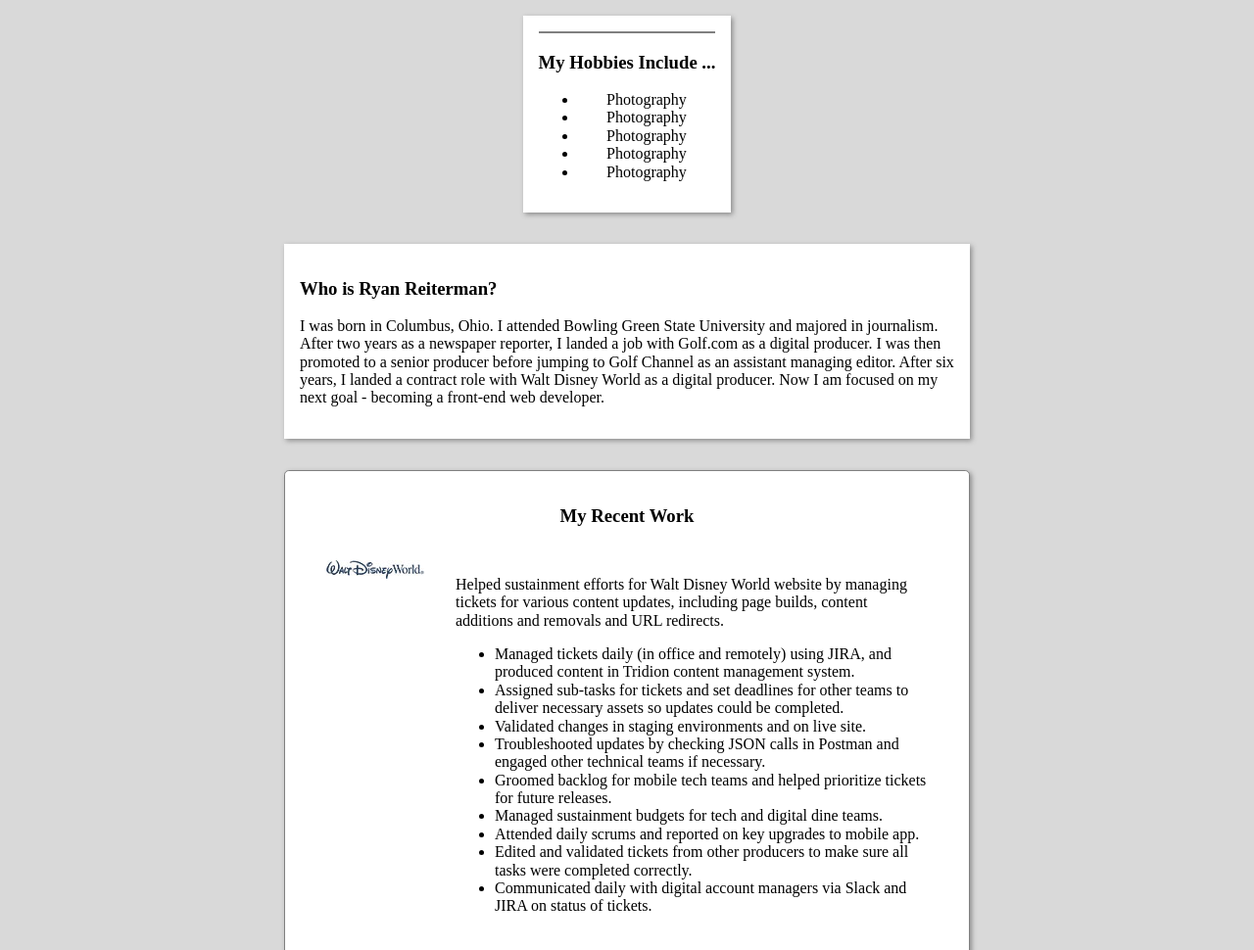
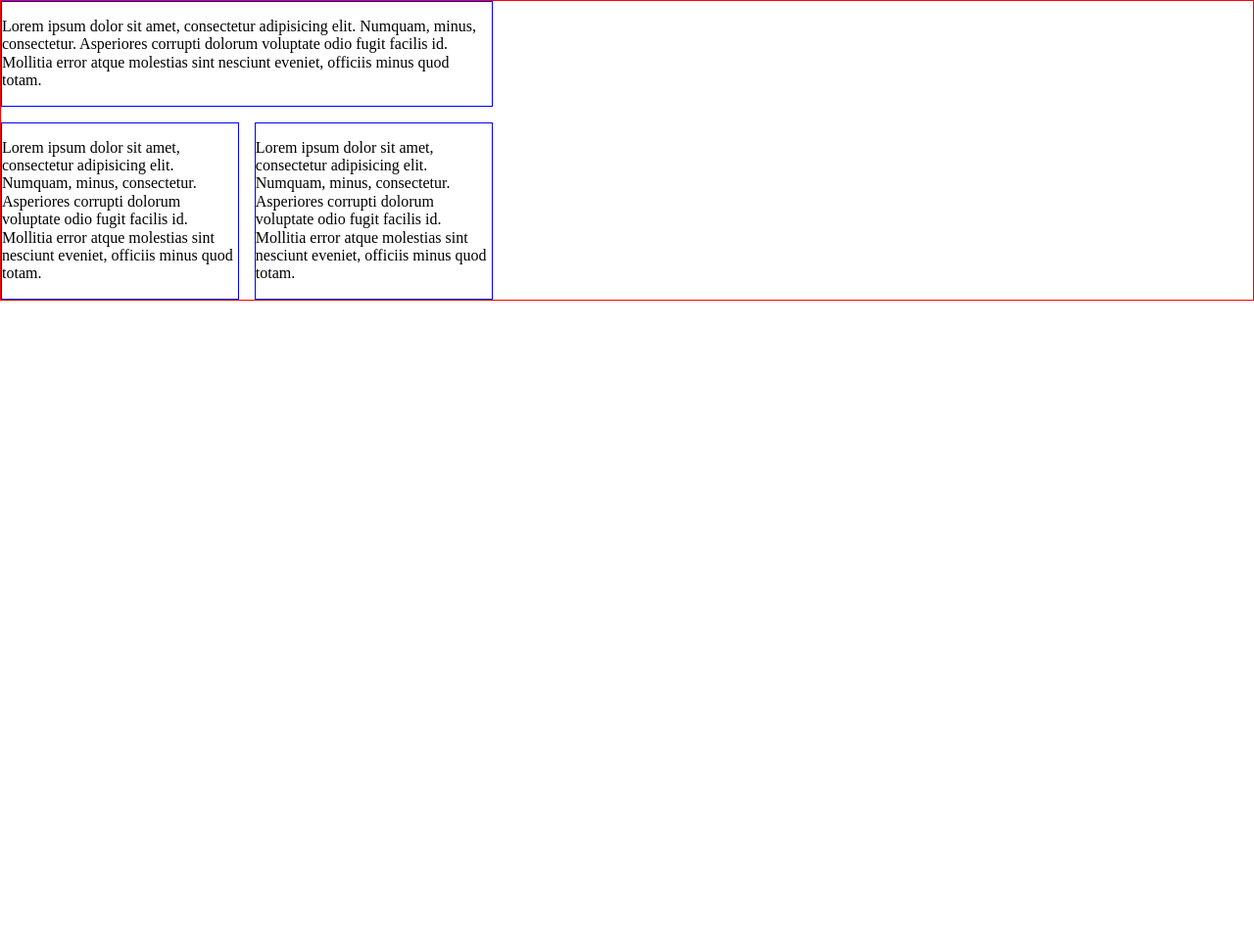
Before and after one commit to ryreiterman/about-me-project, a plain HTML site: page index.html in a window 1280 px wide. Shown: the top 970 px of the page at 98% size. After the commit the page ends 800 px from the top, so only its background shows below. Drawn offline with Linux system fonts and the light colour scheme.

Commit message:
Grid layout

```diff
--- a/css/styles.css
+++ b/css/styles.css
@@ -8,90 +8,48 @@
   box-sizing: inherit;
 }
 
-body {
-  margin: 1em;
-  background-color: #d9d9d9;
+.hobbies, .bio, .contact {
+  border: 1px solid blue;
 }
 
-a {
-  text-decoration: none;
+.hobbies {
+  grid-area: hobbies;
 }
 
-img {
-  max-width: 100%;
+.bio {
+  grid-area: bio;
+}
+
+.contact {
+  grid-area: contact;
+}
+
+.header {
+  grid-area: header;
+}
+
+.footer {
+  grid-area: footer;
 }
 
 .container {
-  display: flex;
-  flex-direction: column;
-  justify-content: center;
-  flex-wrap: wrap;
-
+  border: 1px solid red;
+  display: grid;
+  grid-gap: 1em;
+  grid-template-columns: repeat(auto-fill, minmax(200px, 1fr) );
+  grid-template-areas:
+ "hobbies"
+ "bio"
+ "contact"
 }
 
-.item {
-  background-color: #fff;
-  padding: 1em;
-  box-shadow: 2px 2px 5px #8c8c8c;
-  max-width: 700px;
-  margin: 0 auto;
-}
 
-.profile-pic {
-  border-radius: 50%;
-  box-shadow: 2px 2px 5px #8c8c8c;
-}
+@media only screen and (min-width: 500px)  {
 
-.hobbies {
-  text-align: center;
-  border-top: 2px solid grey;
-}
-
-.about, .resume {
-  margin-top: 2em;
-}
-
-.resume {
-
-  border: 1px solid grey;
-  border-radius: .3em;
-  background-color: #fff;
-}
-
-.resume-header {
-  text-align: center;
-}
-
-/* ====== media ====== */
-.media {
-  margin:10px;
-  padding: 1em;
-
-}
-.media, .bd {
-  overflow:hidden;
-  _overflow:visible;
-  zoom:1;
-}
-
-.media .img {
-  float:left;
-  margin-right: 2em;
-}
-
-.media .img img {
-  display:block;
-}
-
-.media .imgExt {
-  float:right;
-  margin-left: 10px;
-}
-
-@media screen and (min-width: 1000px) {
-
-.about {
-
-}
-
-}
+  .container {
+  /* grid-template-columns: 20% auto; */
+  grid-template-areas:
+    "bio bio"
+    "hobbies contact";
+    }
+  }
--- a/index.html
+++ b/index.html
@@ -9,77 +9,29 @@
   <title>Ryan's About Me Page</title>
 </head>
 <body>
-  <main class="container">
-    <section class="item">
-      <!-- <div class="media attribution">
+  <header>
 
-        <img src="images/profile_pic_200px.jpg" alt="Ryan Reiterman smiling with a suit and tie on" class="profile-pic img">
-        <div class="bd">
-          <p>Hi! </p><p>My name is Ryan Reiterman. </p><p>I am learning to build websites.</p>
-        </div>
-      </div> -->
+  </header>
 
-      <div class="hobbies">
-        <h3>My Hobbies Include ...</h3>
-        <ul>
-          <li>Photography</li>
-          <li>Photography</li>
-          <li>Photography</li>
-          <li>Photography</li>
-          <li>Photography</li>
-        </ul>
-      </div>
-    </section>
-    <section class="item about">
-      <h3>Who is Ryan Reiterman?</h3>
-      <p>I was born in Columbus, Ohio. I attended Bowling Green State University and majored in journalism. After two years as a newspaper reporter, I landed a job with Golf.com as a digital producer. I was then promoted to a senior producer before jumping to Golf Channel as an assistant managing editor. After six years, I landed a contract role with Walt Disney World as a digital producer. Now I am focused on my next goal - becoming a front-end web developer.</p>
-    </section>
+ <main class="container">
+   <section class="hobbies">
+     <p>Lorem ipsum dolor sit amet, consectetur adipisicing elit. Numquam, minus, consectetur. Asperiores corrupti dolorum voluptate odio fugit facilis id. Mollitia error atque molestias sint nesciunt eveniet, officiis minus quod totam.</p>
+   </section>
 
-    <section class="item resume">
-      <h3 class="resume-header">My Recent Work</h3>
-      <div class="media attribution">
-        <img src="logos/disney_logo_100.jpg" alt="Disney Logo" class="img">
-        <div class="bd">
-          <p>Helped sustainment efforts for Walt Disney World website by managing tickets for various content updates, including page builds, content additions and removals and URL redirects.</p>
-            <ul class="resume-list">
-              <li>Managed tickets daily (in office and remotely) using JIRA, and produced content in Tridion content management system.</li>
-              <li>Assigned sub-tasks for tickets and set deadlines for other teams to deliver necessary assets so updates could be completed.</li>
-              <li>Validated changes in staging environments and on live site.</li>
-              <li>Troubleshooted updates by checking JSON calls in Postman and engaged other technical teams if necessary.</li>
-              <li>Groomed backlog for mobile tech teams and helped prioritize tickets for future releases.</li>
-              <li>Managed sustainment budgets for tech and digital dine teams.</li>
-              <li>Attended daily scrums and reported on key upgrades to mobile app.</li>
-              <li>Edited and validated tickets from other producers to make sure all tasks were completed correctly.</li>
-              <li>Communicated daily with digital account managers via Slack and JIRA on status of tickets.</li>
-            </ul>
-        </div>
-     </div>
+   <section class="bio">
+     <p><p>Lorem ipsum dolor sit amet, consectetur adipisicing elit. Numquam, minus, consectetur. Asperiores corrupti dolorum voluptate odio fugit facilis id. Mollitia error atque molestias sint nesciunt eveniet, officiis minus quod totam.</p></p>
+   </section>
 
-     <div class="media attribution">
-       <img src="logos/pga_tour_logo_75.jpg" alt="PGA Tour Logo" class="img">
-       <div class="bd">
-         <p>Worked with social media and product teams at PGATour.com to produce compelling content for fans of the PGA Tour. Copy edited and published stories in content management system. Updated social media channels with latest highlights from PGA Tour events.</p>
-           <ul>
-             <li>Managed tickets daily (in office and remotely) using JIRA, and produced content in Tridion content management system.</li>
-             <li>Assigned sub-tasks for tickets and set deadlines for other teams to deliver necessary assets so updates could be completed.</li>
-             <li>Validated changes in staging environments and on live site.</li>
-             <li>Troubleshooted updates by checking JSON calls in Postman and engaged other technical teams if necessary.</li>
-             <li>Groomed backlog for mobile tech teams and helped prioritize tickets for future releases.</li>
-             <li>Managed sustainment budgets for tech and digital dine teams.</li>
-             <li>Attended daily scrums and reported on key upgrades to mobile app.</li>
-             <li>Edited and validated tickets from other producers to make sure all tasks were completed correctly.</li>
-             <li>Communicated daily with digital account managers via Slack and JIRA on status of tickets.</li>
-           </ul>
-       </div>
-    </div>
+   <section class="contact">
+     <p><p>Lorem ipsum dolor sit amet, consectetur adipisicing elit. Numquam, minus, consectetur. Asperiores corrupti dolorum voluptate odio fugit facilis id. Mollitia error atque molestias sint nesciunt eveniet, officiis minus quod totam.</p></p>
+   </section>
+ </main>
+ <footer class="footer">
 
-      <div class="media attribution">
-        <img src="logos/golf_channel_logo_100.jpg" alt="Golf Channel Logo" class="img">
-        <div class="bd">
-        The Santa Barbara Zoo is excited to officially reopen to the public on June 23, by online reservation only. While guests can expect temporary changes at the Zoo that comply with guidelines outlined by local and state health authorities, they will once again be able to explore the wonders of wildlife with their families, take part in fun, educational activities, and have the chance to meet the Zoo’s newest residents - two African lions. A male named Ralph and a female named Felicia arrived on May 6, and have a breeding recommendation from the Association of Zoos and Aquariums (AZA).
-        </div>
-     </div>
-    </section>
-  </main>
+ </footer>
 </body>
 </html>
+
+
+  </body>
+</html>
```
